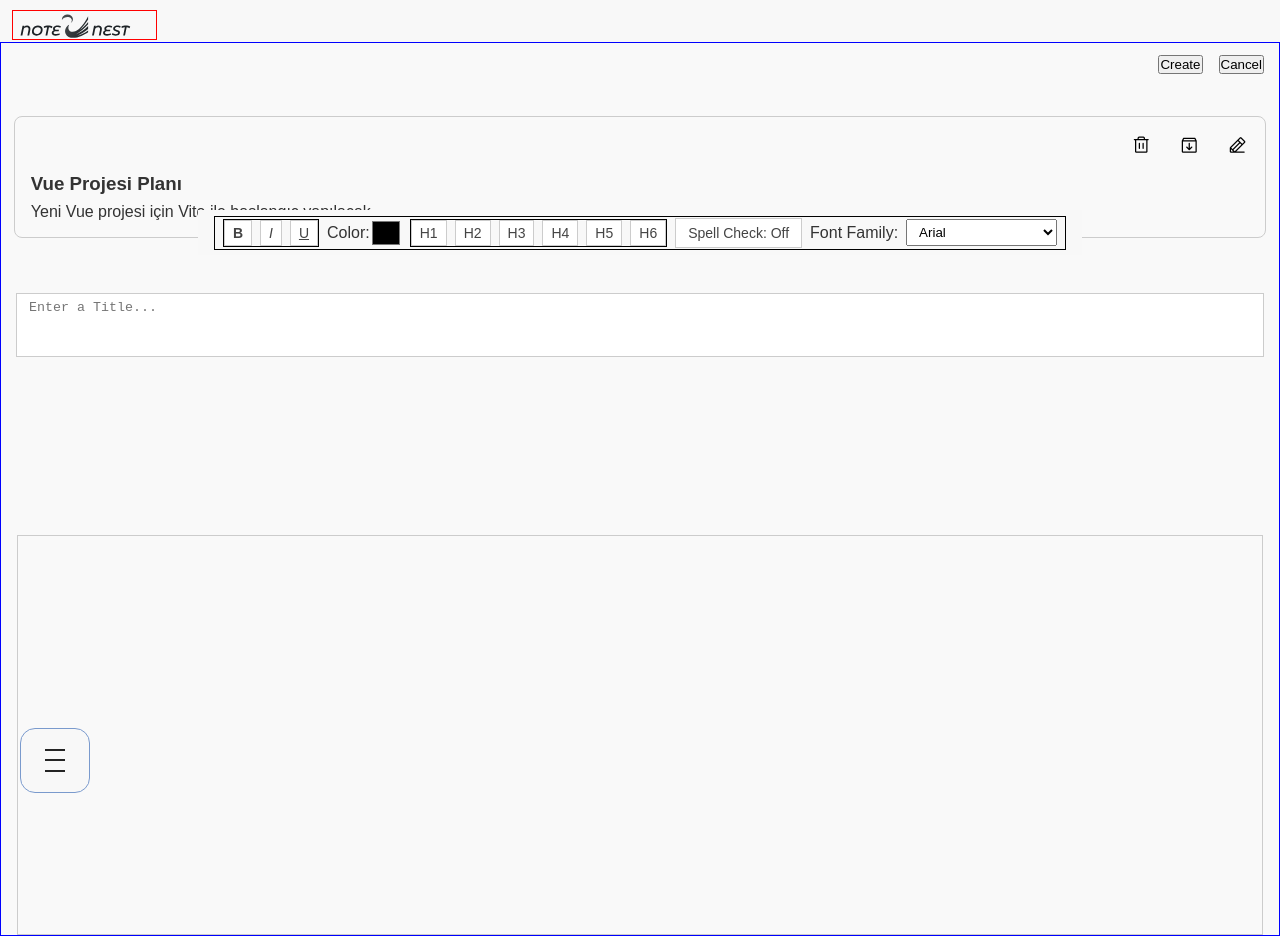
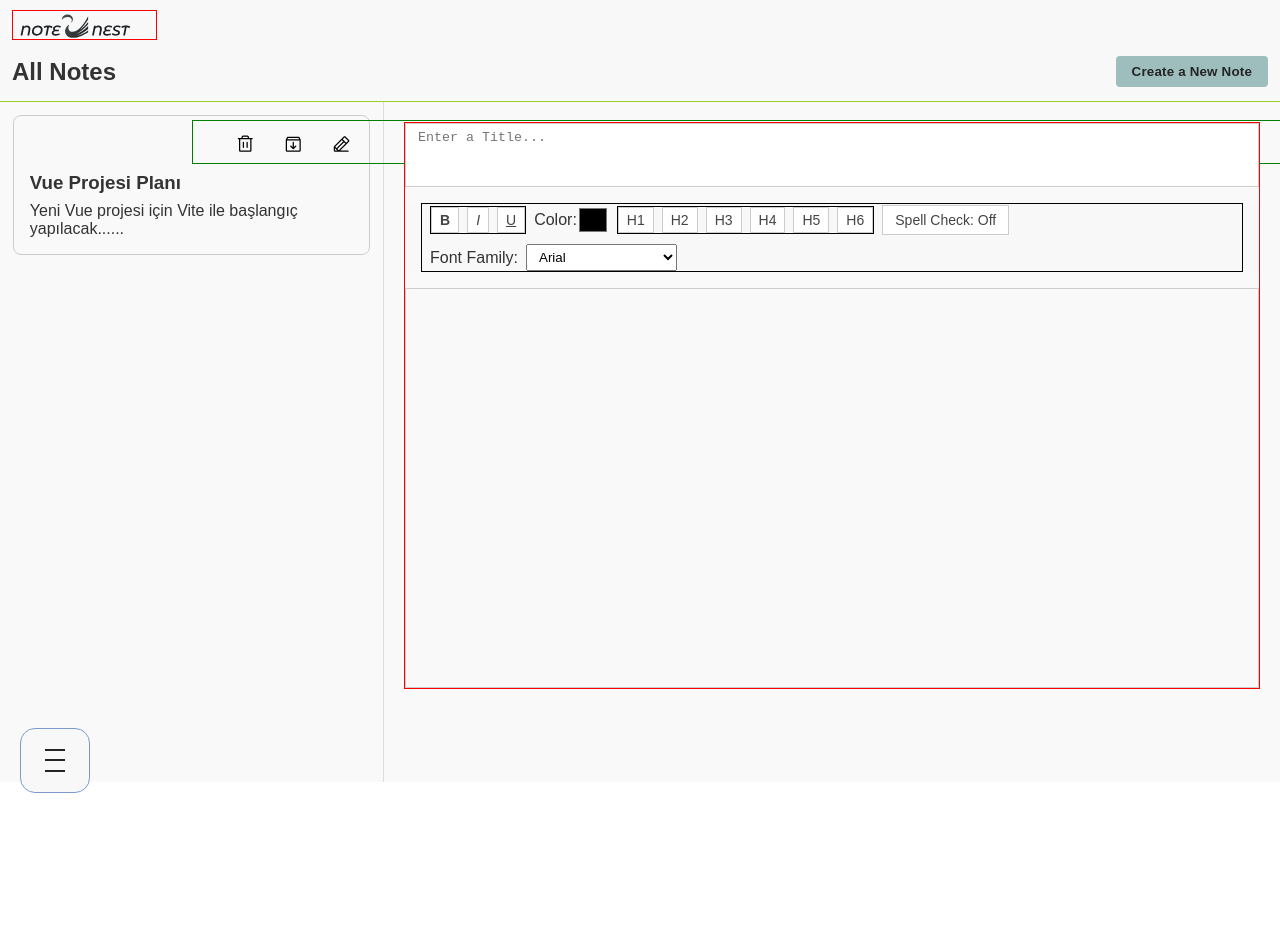
Before and after one commit to banuaggun/note-nest-vue, a Vue app: page / in a window 1280 px wide. Both pictures are taken after a click on the button "Create a New Note". After the commit the page ends 800 px from the top, so only its background shows below. Built offline with nearby package versions, Linux system fonts and the light colour scheme.

Commit message:
The Note editor has been made responsive, and its visibility conditions have been adjusted according to screen size.

```diff
--- a/src/App.vue
+++ b/src/App.vue
@@ -9,13 +9,13 @@
         <component
           :is="Component"
           :isEditorOpen="isEditorOpen"
-          @update:isEditorOpen="val => isEditorOpen = val"
+          @update:isEditorOpen="(val) => (isEditorOpen = val)"
         />
       </RouterView>
     </main>
 
     <!-- The navbar only works if the editor is closed -->
-    <div class="navbar-panel" v-if="!(!isDesktop && isEditorOpen)">
+    <div class="navbar-panel" v-if="isDesktop || !isEditorOpen">
       <Navbar />
     </div>
 
@@ -25,20 +25,20 @@
 </template>
 
 <script setup>
-import { ref, inject, onMounted } from 'vue';
-import Header from './components/Header.vue';
-import Navbar from './components/navbar/Navbar.vue';
-import NotificationModal from './components/note-editor/NotificationModal.vue';
-import { RouterView } from 'vue-router';
-import { useToast } from './composables/useToast';
+import { ref, inject, onMounted } from "vue";
+import Header from "./components/Header.vue";
+import Navbar from "./components/navbar/Navbar.vue";
+import NotificationModal from "./components/note-editor/NotificationModal.vue";
+import { RouterView } from "vue-router";
+import { useToast } from "./composables/useToast";
 
-const settings = inject('settings');
+const settings = inject("settings");
 const isEditorOpen = ref(false);
 
-const isDesktop = ref(window.innerWidth > 1024);
+const isDesktop = ref(window.innerWidth >= 1025);
 
 window.addEventListener("resize", () => {
-  isDesktop.value = window.innerWidth < 1024;
+  isDesktop.value = window.innerWidth >= 1025;
 });
 
 const headerRef = ref(null);
@@ -56,9 +56,9 @@ const { message, visible } = useToast();
 .app-layout {
   display: flex;
   flex-direction: column;
-  width:100%;
-  height:auto;
-  font-family: 'Segoe UI', sans-serif;
+  width: 100%;
+  height: auto;
+  font-family: "Segoe UI", sans-serif;
 }
 
 .header-panel {
@@ -72,14 +72,14 @@ const { message, visible } = useToast();
   align-items: center;
 }
 
-.navbar-panel{
-  width:100%;
+.navbar-panel {
+  width: 100%;
 }
 
 .main-content {
   width: 100%;
   height: auto;
-  padding:0;
+  padding: 0;
 }
 
 .light {
--- a/src/components/note-editor/NoteEditor.vue
+++ b/src/components/note-editor/NoteEditor.vue
@@ -14,7 +14,8 @@
       class="note-editor-input"
       @input="handleTitleInput"
       placeholder="Enter a Title..."
-    ></textarea>
+    >
+    </textarea>
     <div class="note-editor-toolbar">
       <Toolbar
         :isBold="isBold"
@@ -526,4 +527,44 @@ function handleSubmit() {
   border: 1px solid #ccc;
   padding: 0.5rem;
 }
+
+@media only screen and (min-width: 1026px) {
+  .note-editor {
+    position: relative;
+    margin: 0 auto;
+    width: 100%;
+    display: flex;
+    flex-direction: column;
+    align-items: center;
+    gap: 1rem;
+    height: auto;
+    border: 1px solid red;
+  }
+
+  .note-editor-actions {
+    position: fixed;
+    width: 100%;
+    height: var(--editor-action-height);
+    top: 120px;
+    border: 1px solid green;
+  }
+
+  .note-editor-input {
+    position: relative;
+    width: 100%;
+    height: var(--title-input-height);
+    top: 0px;
+  }
+
+  .note-editor-toolbar {
+    position: relative;
+    width: 100%;
+    height: auto;
+    top: 0;
+  }
+
+  .note-editor-editable {
+    margin: 0;
+  }
+}
 </style>
--- a/src/components/notes/NoteItem.vue
+++ b/src/components/notes/NoteItem.vue
@@ -61,10 +61,16 @@ const cleanedContent = computed(() => {
 .note-item p {
   margin: 8px 8px;
 }
-/*
-.actions {
-  display: flex;
-  justify-content: flex-end;
+
+@media only screen and (min-width: 767px) and (max-width: 1025px) {
+  .note-item {
+    width: 48%;
+  }
 }
-*/
+
+@media only screen and (min-width: 1026px) and (max-width: 1921px) {
+  .note-item {
+    width: 100%;
+  }
+}
 </style>
--- a/src/components/notes/NoteList.vue
+++ b/src/components/notes/NoteList.vue
@@ -12,12 +12,11 @@
         @restore="(id) => $emit('restore', id)"
       />
     </div>
-
   </div>
 </template>
 
 <script setup>
-import NoteItem from "./NoteItem.vue"
+import NoteItem from "./NoteItem.vue";
 
 defineProps({
   notes: {
@@ -27,7 +26,6 @@ defineProps({
 });
 
 defineEmits(["edit", "delete", "archive", "unarchive", "restore"]);
-
 </script>
 <style scoped>
 .note-list-card {
@@ -36,4 +34,17 @@ defineEmits(["edit", "delete", "archive", "unarchive", "restore"]);
   gap: 0.8rem;
   padding: 0.8rem;
 }
+@media only screen and (min-width: 767px) and (max-width: 1025px) {
+  .note-list-card {
+    display: flex;
+    flex-direction: row;
+    flex-wrap: wrap;
+  }
+}
+@media only screen and (min-width: 1026px) and (max-width: 1921px) {
+  .note-list-card {
+    display: flex;
+    flex-direction: column;
+  }
+}
 </style>
--- a/src/views/AllNotes.vue
+++ b/src/views/AllNotes.vue
@@ -1,10 +1,8 @@
 <template>
   <section class="all-notes">
-    <div class="all-notes-header" v-if="!isEditorOpen">
+    <div class="all-notes-header" v-if="!isMobile || !isEditorOpen">
       <h2>All Notes</h2>
-      <button @click="startCreate" class="create-note">
-        Create a New Note
-      </button>
+      <button @click="startCreate" class="create-note">Create a New Note</button>
     </div>
 
     <div class="all-notes-area">
@@ -34,11 +32,7 @@
 
       <!-- Editor only if editor is open -->
       <div class="editor-panel" v-if="isEditorOpen">
-        <NoteEditor
-          :note="editingNote"
-          @save="handleSave"
-          @cancel="handleCancel"
-        />
+        <NoteEditor :note="editingNote" @save="handleSave" @cancel="handleCancel" />
       </div>
 
       <div v-if="!isEditorOpen && !isMobile" class="placeholder">
@@ -79,10 +73,10 @@ const titleRef = ref(null);
 const contentRef = ref(null);
 
 const editingNote = ref(null);
-const isMobile = ref(window.innerWidth <= 641);
+const isMobile = ref(window.innerWidth <= 1025);
 
 function updateIsMobile() {
-  isMobile.value = window.innerWidth <= 641;
+  isMobile.value = window.innerWidth <= 1025;
 }
 
 onMounted(() => {
@@ -162,7 +156,6 @@ function handleRestore(id) {
 
 <style scoped>
 .all-notes {
-  border:1px solid blue;
   width: 100%;
   display: flex;
   flex-direction: column;
@@ -170,7 +163,7 @@ function handleRestore(id) {
 }
 .all-notes-header {
   position: fixed;
-  left:0;
+  left: 0;
   width: 100%;
   height: 60px;
   background: var(--bg-color);
@@ -200,8 +193,8 @@ function handleRestore(id) {
   width: 100%;
 }
 
-.list-panel{
-  margin-top:60px;
+.list-panel {
+  margin-top: 60px;
 }
 
 .editor-panel {
@@ -214,4 +207,36 @@ function handleRestore(id) {
   color: #888;
   font-size: 1.1rem;
 }
+
+@media only screen and (min-width: 1026px) {
+  .all-notes-area {
+    display: flex;
+    flex-direction: row;
+    height: calc(100vh - 60px);
+  }
+
+  .list-panel {
+    width: 30%;
+    border-right: 1px solid #ddd;
+    overflow-y: auto;
+    margin-top: 60px;
+  }
+
+  .editor-panel,
+  .placeholder {
+    width: 70%;
+    padding: 20px;
+    overflow-y: auto;
+    margin-top: 60px;
+  }
+
+  .placeholder {
+    display: flex;
+    align-items: center;
+    justify-content: center;
+    color: #777;
+    font-size: 1.1rem;
+    text-align: center;
+  }
+}
 </style>
```
